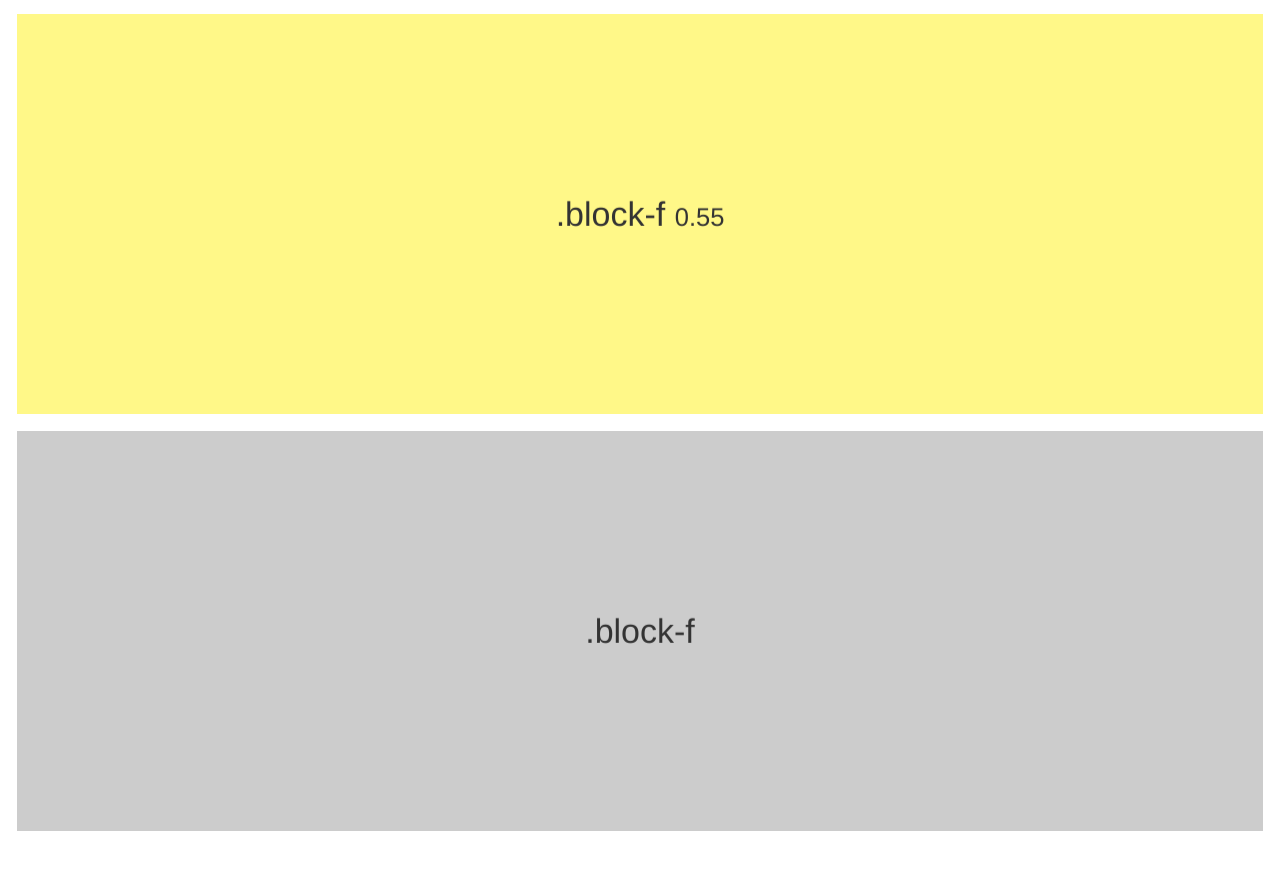
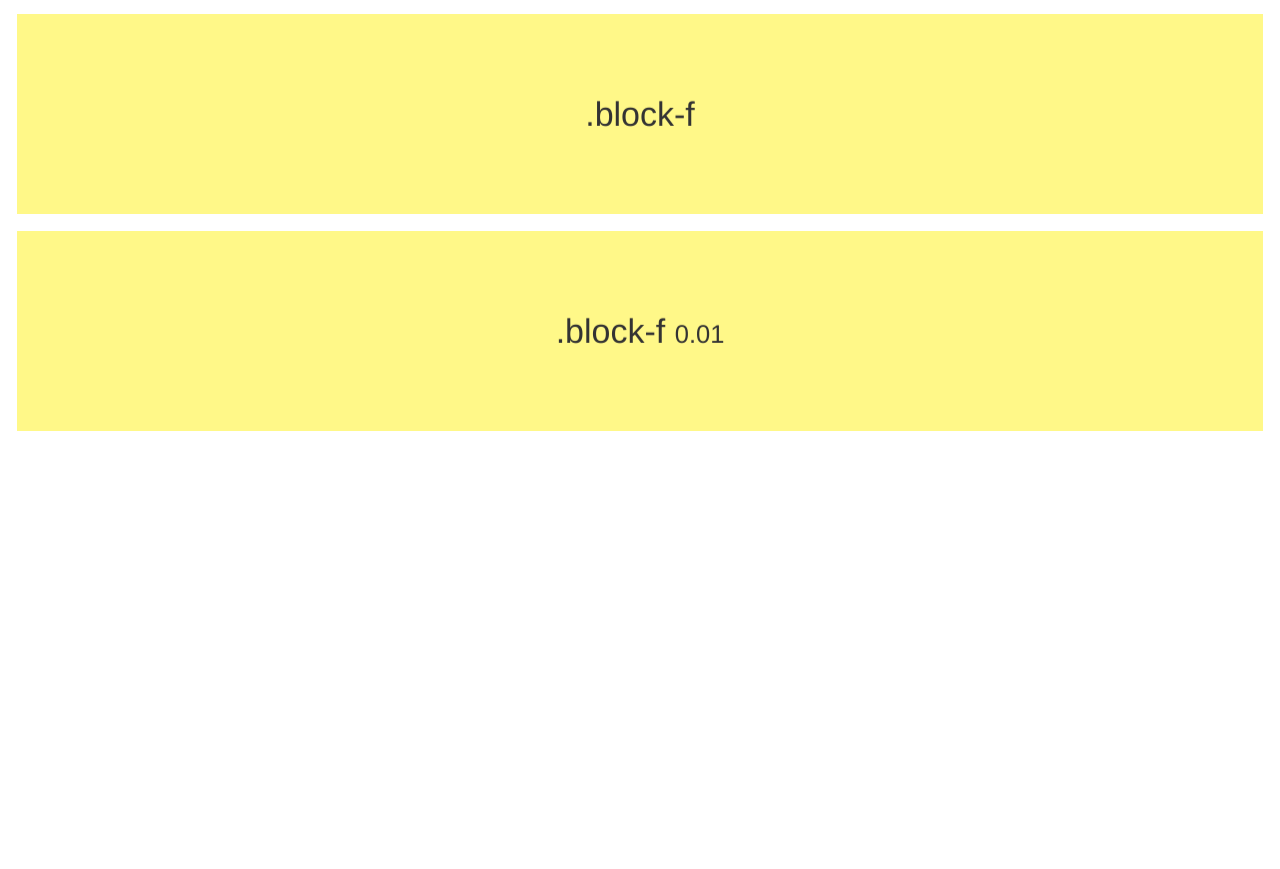
Before and after one commit to russellsamora/enter-view, a website: page index.html in a window 1280 px wide. Shown: the part 6407-7276 px from the top of the page. Drawn offline with Linux system fonts and the light colour scheme; files that its build step writes are made by us from their sources.

Commit message:
simplified

```diff
--- a/enter-view.js
+++ b/enter-view.js
@@ -49,29 +49,23 @@
       elements = elements.filter(el => {
         const rect = el.getBoundingClientRect();
         const top = rect.top;
+        const bottom = rect.bottom;
         const entered = top < targetFromTop;
+        const passed = bottom < targetFromTop;
+
         if (entered && !el.__enter_view) {
           enter(el);
           if (once) return false;
         } else if (!entered && el.__enter_view && exit) exit(el);
 
+        if(entered && !passed && progress) {
+          const progressPx = targetFromTop - rect.top;
+          let progressPct = progressPx / rect.height;
+          progress(el, progressPct);
+        }
         el.__enter_view = entered;
         return true;
       });
-
-      const insideIndex = elements.filter(el => el.__enter_view).length - 1
-
-      if(progress && insideIndex < elements.length && insideIndex != -1) {
-        const currentEl = elements[insideIndex];
-        const rect = currentEl.getBoundingClientRect();
-
-        const progressPx = targetFromTop - rect.top;
-        let progressPct = progressPx / rect.height;
-
-        if(progressPct > 1)
-            progressPct = 1;
-        progress(currentEl, progressPct);
-      }
 
       if (!elements.length) {
         window.removeEventListener('scroll', onScroll, true);
--- a/index.html
+++ b/index.html
@@ -70,10 +70,6 @@
 				-webkit-transition: 1.5s background;
   				-moz-transition: 1.5s background;
   				transition: 1.5s background;
-        	}
-
-        	.block-f {
-        		height: 50vh;
         	}
 
         	.block p {
```
Also changed, not shown: enter-view.min.js.
